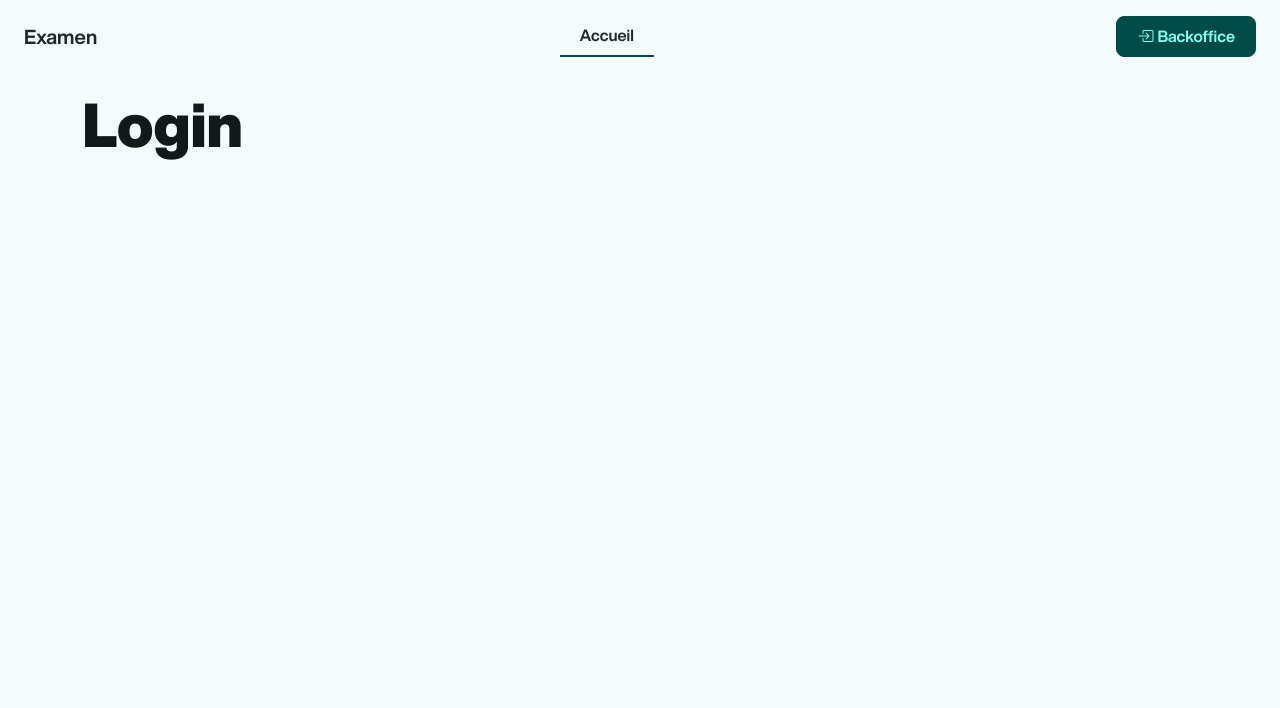
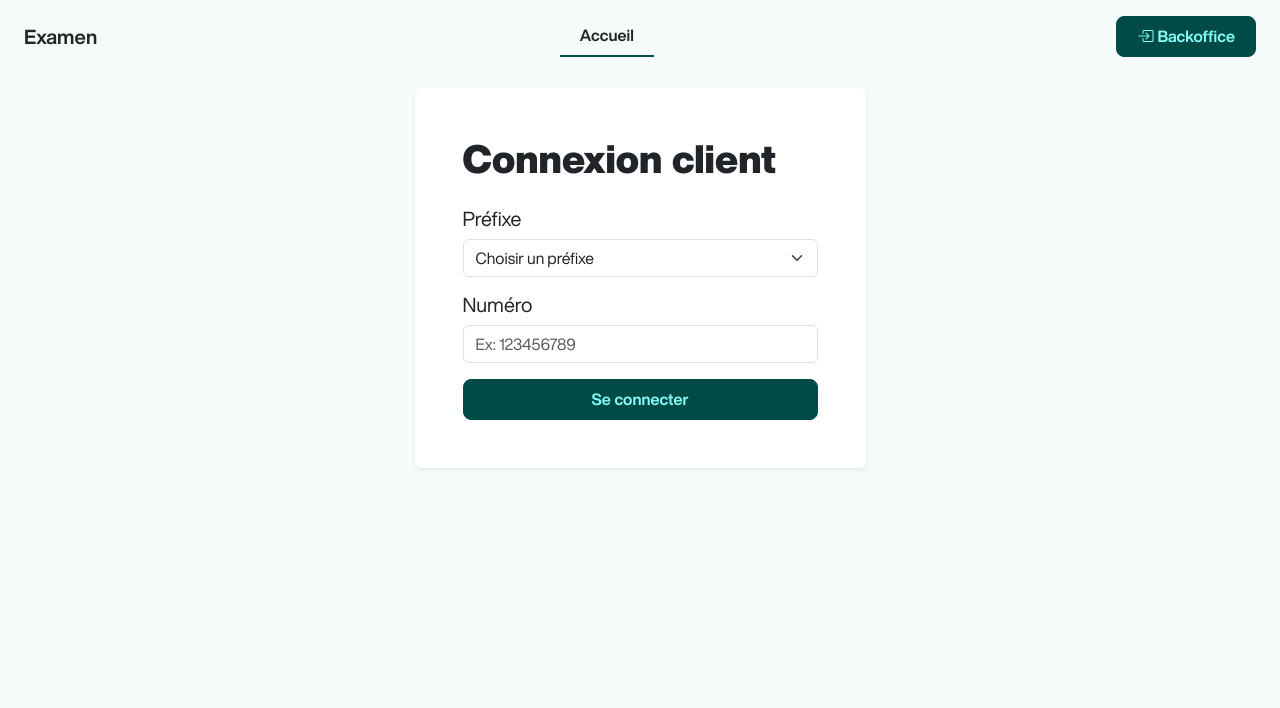
Before and after one commit to Dahimatsu/Projet-Final-S4, a CodeIgniter 4 app: the page made by app/Views/front-office/login.php in a window 1280 px wide. Shown: the top 708 px of the page. Run offline with PHP 8.4 and a stand-in for CodeIgniter, Linux system fonts and the light colour scheme; the template is opened without the code that fills it, so the values that code supplies are empty; some libraries are stand-ins or nearby versions.

Commit message:
Fix merge

```diff
--- a/app/Config/Routes.php
+++ b/app/Config/Routes.php
@@ -18,8 +18,9 @@ $routes->group('admin', function ($routes) {
 
 $routes->group('client', function ($routes) {
     $routes->get('login', 'AuthClientController::index');
-    $routes->get('login/authenticate', 'AuthClientController::authenticate');
-    $routes->get('dashboard', 'AdminDashboard::index');
+    $routes->post('login/authenticate', 'AuthClientController::authenticate');
+    $routes->post('login/firstAuthenticate', 'AuthClientController::firstAuthenticate');
+    $routes->get('dashboard', 'ClientDashboard::index');
 });
 
 $routes->get('logout', 'LogoutController::logout');
--- a/app/Controllers/AdminDashboard.php
+++ b/app/Controllers/AdminDashboard.php
@@ -26,6 +26,6 @@ class AdminDashboard extends BaseController
             'operationsJour' => $operationsJour ?? 0
         ];
 
-        return view('admin/dashboard', $data);
+        return view('back-office/dashboard', $data);
     }
 }
--- a/app/Views/front-office/login.php
+++ b/app/Views/front-office/login.php
@@ -1,8 +1,44 @@
 <?= $this->extend('layout-client') ?>
-<?= $this->section('title') ?> Accueil <?= $this->endSection() ?>
+
+<?= $this->section('title') ?>Connexion client<?= $this->endSection() ?>
 
 <?= $this->section('content') ?>
 
-<h1>Login</h1>
+<div class="row justify-content-center">
+	<div class="col-lg-6 col-xl-5">
+		<div class="card shadow-sm border-0">
+			<div class="card-body p-4 p-md-5">
+				<h1 class="h3 mb-4">Connexion client</h1>
+
+				<?php if (session()->getFlashdata('notExist')) : ?>
+					<div class="alert alert-warning">
+						<?= esc(session()->getFlashdata('notExist')) ?>
+					</div>
+				<?php endif; ?>
+
+				<form action="<?= base_url('client/login/authenticate') ?>" method="post" class="vstack gap-3">
+					<?= csrf_field() ?>
+
+					<div>
+						<label for="prefixe" class="form-label">Préfixe</label>
+						<select name="prefixe" id="prefixe" class="form-select" required>
+							<option value="" selected disabled>Choisir un préfixe</option>
+							<?php foreach ($data as $prefix) : ?>
+								<option value="<?= esc($prefix['code']) ?>"><?= esc($prefix['code']) ?></option>
+							<?php endforeach; ?>
+						</select>
+					</div>
+
+					<div>
+						<label for="suffixe" class="form-label">Numéro</label>
+						<input type="text" name="suffixe" id="suffixe" class="form-control" placeholder="Ex: 123456789" required>
+					</div>
+
+					<button type="submit" class="btn btn-primary w-100">Se connecter</button>
+				</form>
+			</div>
+		</div>
+	</div>
+</div>
 
 <?= $this->endSection() ?>
```
Also changed, not shown: app/Controllers/AuthClientController.php (+45 -6 lines), app/Views/front-office/dashboard.php (+1 -10 lines).
